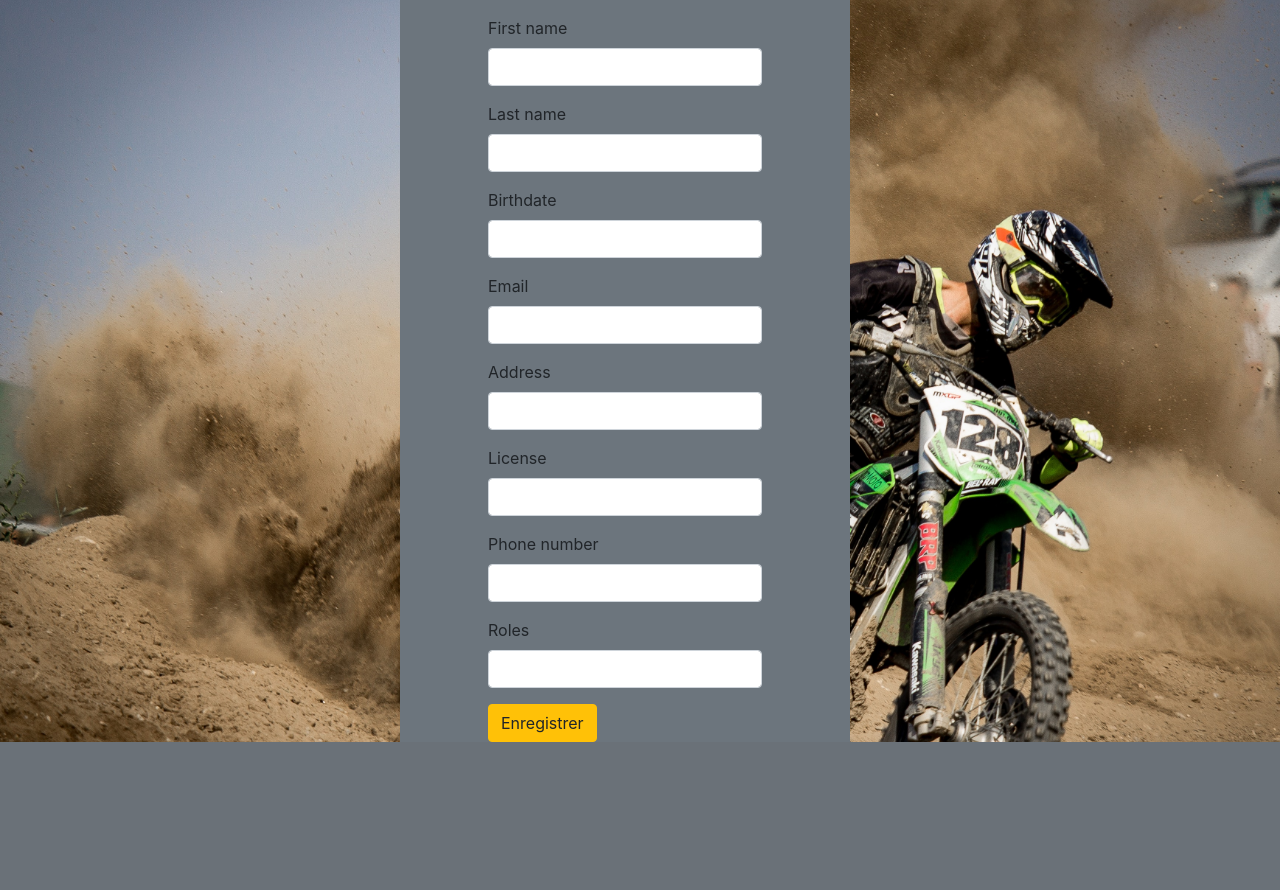
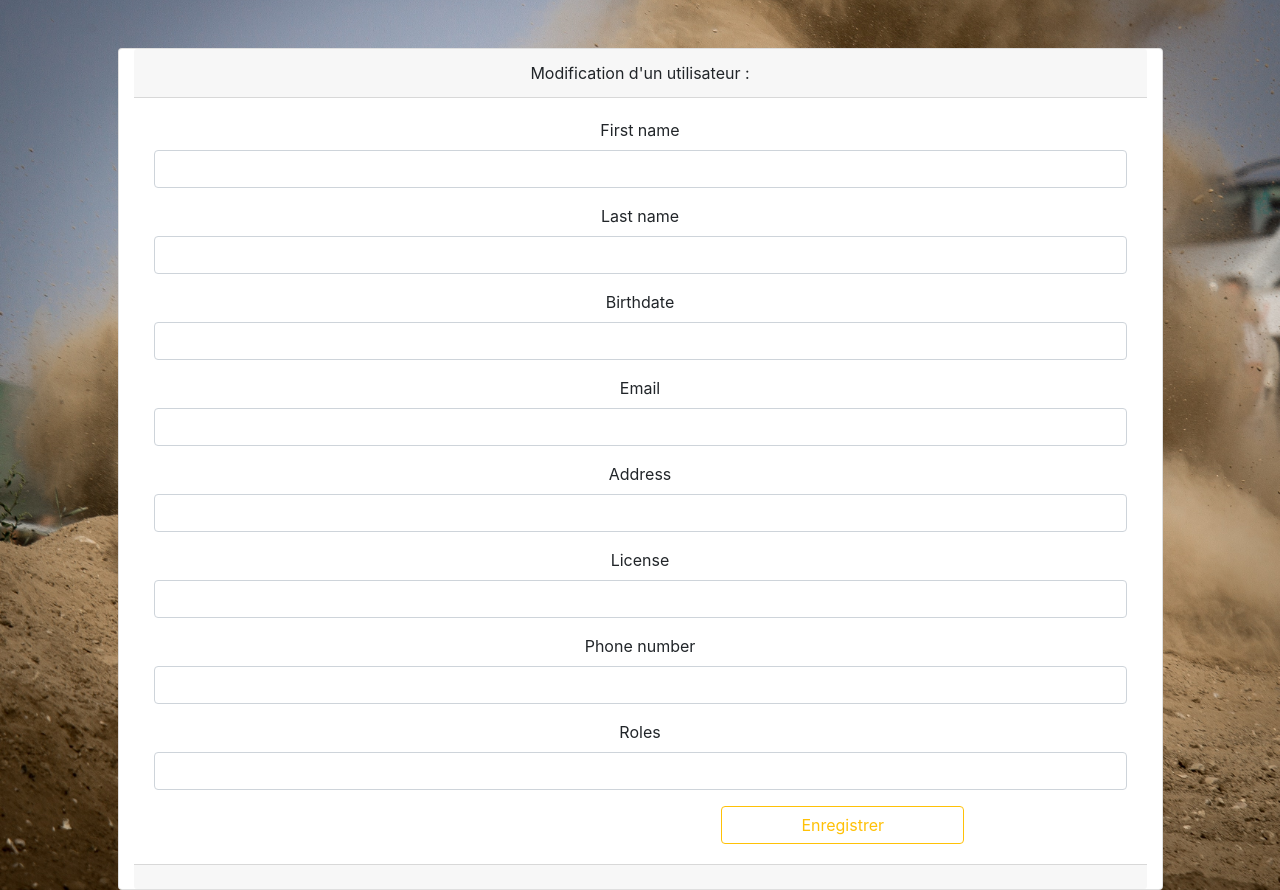
Before and after one commit to Graiiig/motocross-auribail, a Symfony app: template templates/admin/edit.html.twig in a window 1280 px wide. Shown: the part 82-972 px from the top of the page. Before the commit the page ends 824 px from the top, so only its background shows below. Run offline with Twig, Linux system fonts and the light colour scheme; the template is opened without the code that fills it, so the values that code supplies are empty; form fields are guessed from the names that the template uses; some libraries are stand-ins or nearby versions; some web fonts are replaced.

Commit message:
modification form edit user from admin

```diff
--- a/public/scripts.js
+++ b/public/scripts.js
@@ -25,6 +25,6 @@
     $('.form-group').addClass('col-12 col-lg-3')
   }
 
-  if($('legend')){
-    $('legend').replaceWith("<label>Date de naissance</label>")
+  if($('.form-edit-user-info')){
+    $('.form-group').addClass('col-12 col-lg-3')
   }
--- a/src/Form/UserFormType.php
+++ b/src/Form/UserFormType.php
@@ -50,11 +50,11 @@ class UserFormType extends AbstractType
                 ]
             ])
             ->add('birthdate', DateType::class, [
-                // 'label'   => 'Date d\'anniversaire',
+                'label'   => 'Date de naissance',
                 'years' => range(1950, date('Y')-6),
                 'widget'=>'single_text',
                 'attr'=> [
-                    'placeholder'=>'Date d\'anniversaire'
+                    'placeholder'=>'Date de naissance'
                 ]
             ])
             // TODO : Chemin vers un avatar de base
--- a/templates/admin/edit.html.twig
+++ b/templates/admin/edit.html.twig
@@ -1,10 +1,19 @@
 {% extends 'base.html.twig' %}
 
 {%block body %}
-<div class="container">
-  <div class="row justify-content-center col-12 ">
-    <div class='justify-content-center row col-5 bg-secondary pt-3'>
-    {{form_start(users)}}
+<div class="container mt-5">
+  <div class="row justify-content-center">
+
+
+
+    <div class="card text-center col-11">
+				<div class="card-header">
+					Modification d'un utilisateur :
+
+				</div>
+				<div class="card-body row">
+					<div class="col-lg-12 col-12">
+            {{form_start(users, {'attr': {'class': 'd-flex justify-content-between flex-wrap form-edit-user-info'}})}}
               {{form_row(users.firstName)}}
               {{form_row(users.lastName)}}
               {{form_row(users.birthdate)}}
@@ -16,10 +25,18 @@
                 {# {{ form_widget(users.save, { 'label': 'Enregister' }) }} #}
 
 
-      <button type="submit" class="btn btn-warning justify-content-center">Enregistrer</button>
+              <button type="submit" class="btn btn-outline-warning justify-content-center col-12 col-lg-3 offset-lg-5">Enregistrer</button>
 
             {{form_end(users)}}
+
 				  </div>
+          </div>
+				<div class="card-footer text-muted">
+
+				</div>
+			</div>
+
+
   </div>
 </div>
 {% endblock %}
--- a/templates/base.html.twig
+++ b/templates/base.html.twig
@@ -47,6 +47,7 @@
 </body>
 
     {% block javascripts %}
-    {#{{ encore_entry_script_tags('app') }}#}
+    {# TODO :scripts a supp dans toutes les vues #}
+        <script type="text/javascript" src="{{asset('scripts.js')}}"></script>
     {% endblock %}
 </html>
--- a/templates/user/index.html.twig
+++ b/templates/user/index.html.twig
@@ -50,7 +50,7 @@ arrow_downward
 					</div>
 					{{ form_start(form, {'attr': {'id': 'form-edit-my-info'}}) }}
 					{{ form_widget(form, {'attr': {'class': 'd-flex justify-content-between flex-wrap'}}) }}
-					<button type="submit" class="btn btn-success">Valider</button>
+					<button type="submit" class="btn btn-outline-success">Valider</button>
 					{{ form_end(form) }}
 
 				</div>
@@ -135,6 +135,3 @@ arrow_downward
 	</div>
 
 {% endblock %}
-{% block javascripts %}
-    <script type="text/javascript" src="scripts.js"></script>
-{% endblock %}
```
Also changed, not shown: src/Form/AdminFormType.php (+45 -10 lines). Lines whose indentation alone changed are shown as unchanged.
